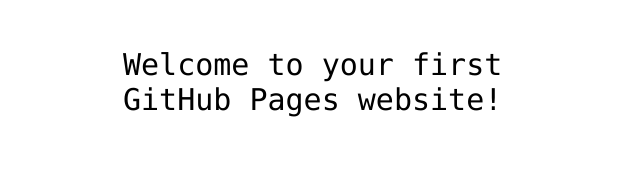
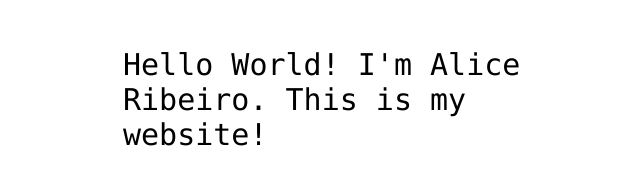
Before and after one commit to alice-ribeiroo/alice-ribeiroo.github.io, a plain HTML site: page index.html in a window 1280 px wide. Shown: the part 341-526 px from the top of the page, without its empty margins (317-957 px from the left). Drawn offline with Linux system fonts and the light colour scheme.

Commit message:
Adicionei meu nome.

```diff
--- a/index.html
+++ b/index.html
@@ -12,7 +12,7 @@
 <img src="https://octodex.github.com/images/daftpunktocat-thomas.gif" id="octocat" alt="octocat-gif" />
 
 <!-- Change this code here by copy and pasting your template on line 15 -->
-<p>Welcome to your first GitHub Pages website!</p>
+<p>Hello World! I'm Alice Ribeiro. This is my website!</p>
 
 </body>
 </html>
```
